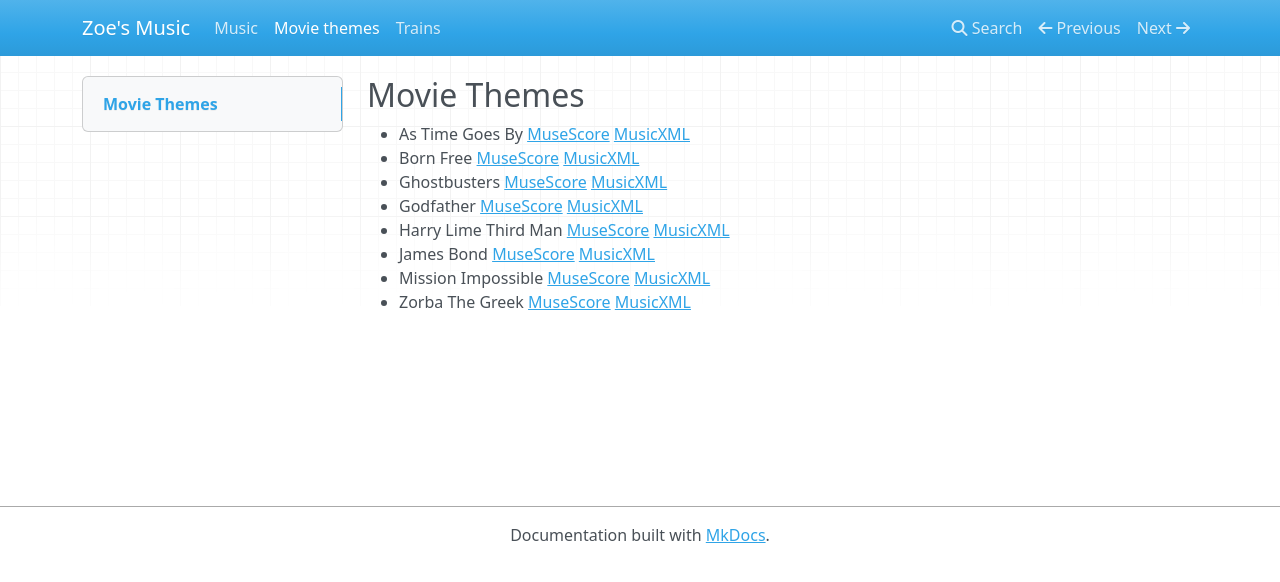
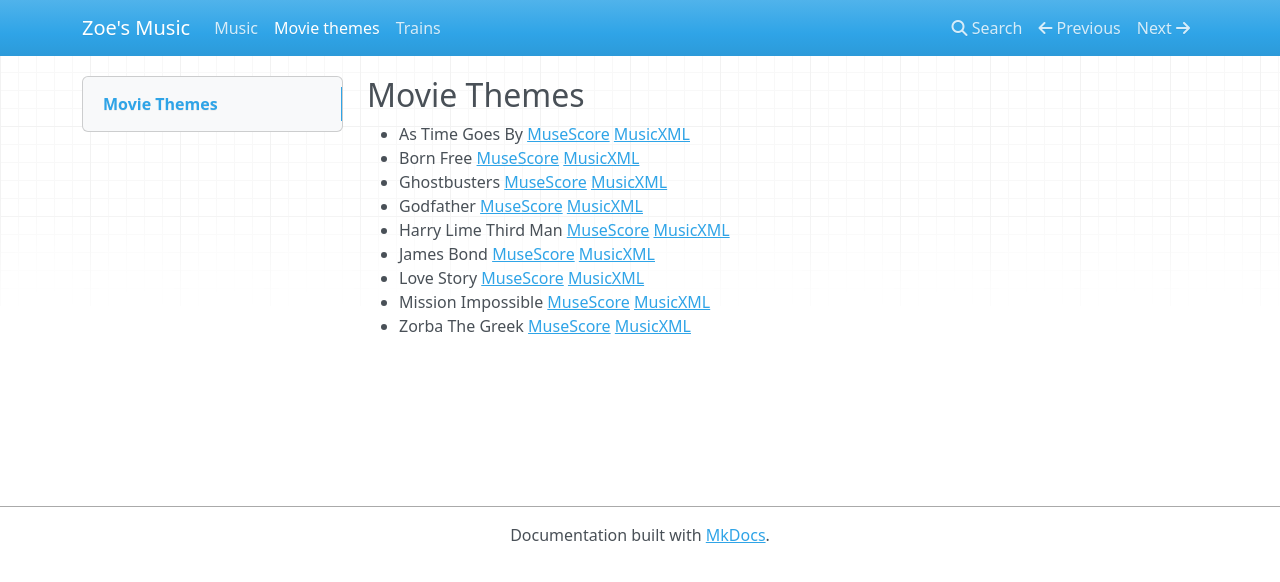
Before and after one commit to paulscottrobson/zoe-music, an MkDocs documentation site: the page built from website/docs/movie_themes.md, in a window 1280 px wide. Shown: the top 582 px of the page. Built offline with MkDocs 1.6.1, drawn with Linux system fonts in a browser that asks for light colours; nearby versions of some CDN libraries.

Commit message:
Added Love Story

```diff
--- a/website/docs/movie_themes.md
+++ b/website/docs/movie_themes.md
@@ -6,5 +6,6 @@
 - Godfather [MuseScore](./godfather.mscz) [MusicXML](./godfather.mxl)
 - Harry Lime Third Man [MuseScore](./harry_lime_third_man.mscz) [MusicXML](./harry_lime_third_man.mxl)
 - James Bond [MuseScore](./james_bond.mscz) [MusicXML](./james_bond.mxl)
+- Love Story [MuseScore](./love_story.mscz) [MusicXML](./love_story.mxl)
 - Mission Impossible [MuseScore](./mission_impossible.mscz) [MusicXML](./mission_impossible.mxl)
 - Zorba The Greek [MuseScore](./zorba_the_greek.mscz) [MusicXML](./zorba_the_greek.mxl)
```
Also changed, not shown: 1 other file.
